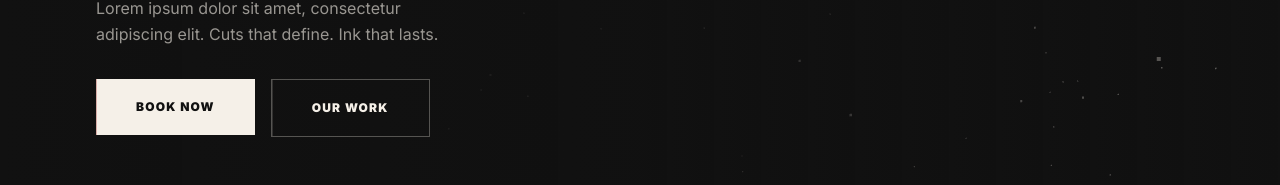
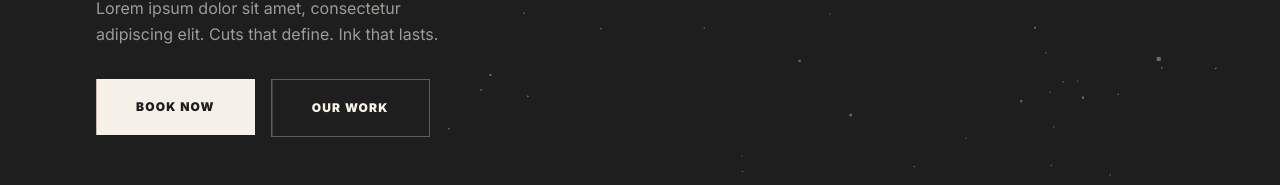
Before and after one commit to AlbertoPradaDev/barbershop, a React (Vite) app: page / in a window 1280 px wide. Shown: the part 462-647 px from the top of the page. Built offline with nearby package versions, Linux system fonts and the light colour scheme; no server answers.

Commit message:
Improve contrast

```diff
--- a/src/components/Hero/Hero.jsx
+++ b/src/components/Hero/Hero.jsx
@@ -10,14 +10,6 @@ export default function Hero() {
           <SkullCanvas />
         </div>
 
-        {/*
-          Gradiente (en mobile cubre mas, en desktop menos para que se vea la calavera)
-        */}
-        <div
-          className="
-          absolute inset-0 z-10 pointer-events-none bg-linear-to-r from-primary/95 via-primary/80 to-primary/40 md:from-primary md:to-transparent"
-        />
-
         {/* Texto — centrado en móvil, izquierda en desktop */}
         <div className="relative z-20 w-full px-8 text-center md:w-1/2 md:px-16 md:text-left lg:px-24">
           <HeroText />
--- a/src/index.css
+++ b/src/index.css
@@ -1,7 +1,7 @@
 @import "tailwindcss";
 
 @theme {
-  --color-primary: #111111;
+  --color-primary: #1E1E1E;
   --color-secondary: #1A1A1A;
   --color-text: #F5F0E8;
   --color-accent: #8B0000;
```
